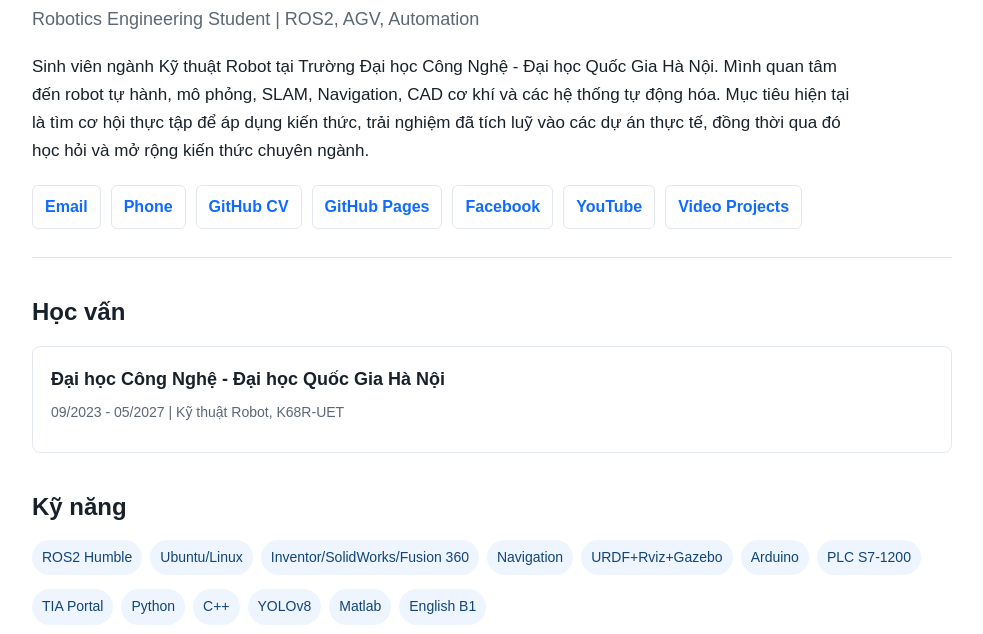
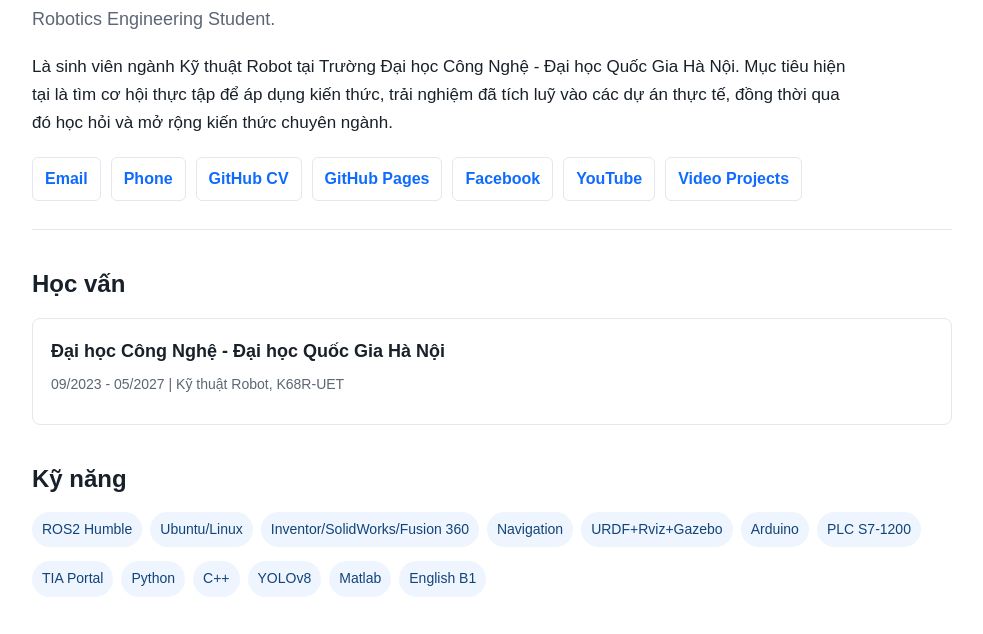
Before and after one commit to ngothiendac2005nd-bit/thiendac.github.io, a plain HTML site: page index.html in a window 1280 px wide. Shown: the part 107-741 px from the top of the page, without its empty margins (148-1131 px from the left). Drawn offline with Linux system fonts and the light colour scheme.

Commit message:
Update index.html

```diff
--- a/index.html
+++ b/index.html
@@ -141,10 +141,9 @@
     <main>
         <header>
             <h1>Ngô Thiện Đắc</h1>
-            <p class="subtitle">Robotics Engineering Student | ROS2, AGV, Automation</p>
+            <p class="subtitle">Robotics Engineering Student.</p>
             <p class="summary">
-                Sinh viên ngành Kỹ thuật Robot tại Trường Đại học Công Nghệ - Đại học Quốc Gia Hà Nội.
-                Mình quan tâm đến robot tự hành, mô phỏng, SLAM, Navigation, CAD cơ khí và các hệ thống tự động hóa.
+                Là sinh viên ngành Kỹ thuật Robot tại Trường Đại học Công Nghệ - Đại học Quốc Gia Hà Nội.
                 Mục tiêu hiện tại là tìm cơ hội thực tập để áp dụng kiến thức, trải nghiệm đã tích luỹ vào các dự án thực tế, đồng thời qua đó học hỏi và mở rộng kiến thức chuyên ngành.
             </p>
             <div class="links">
```
